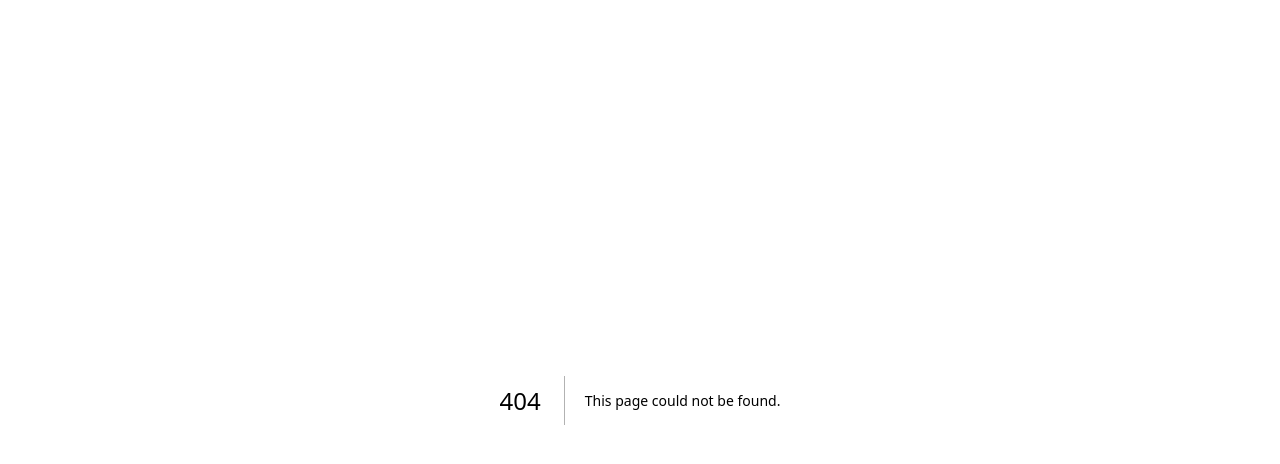
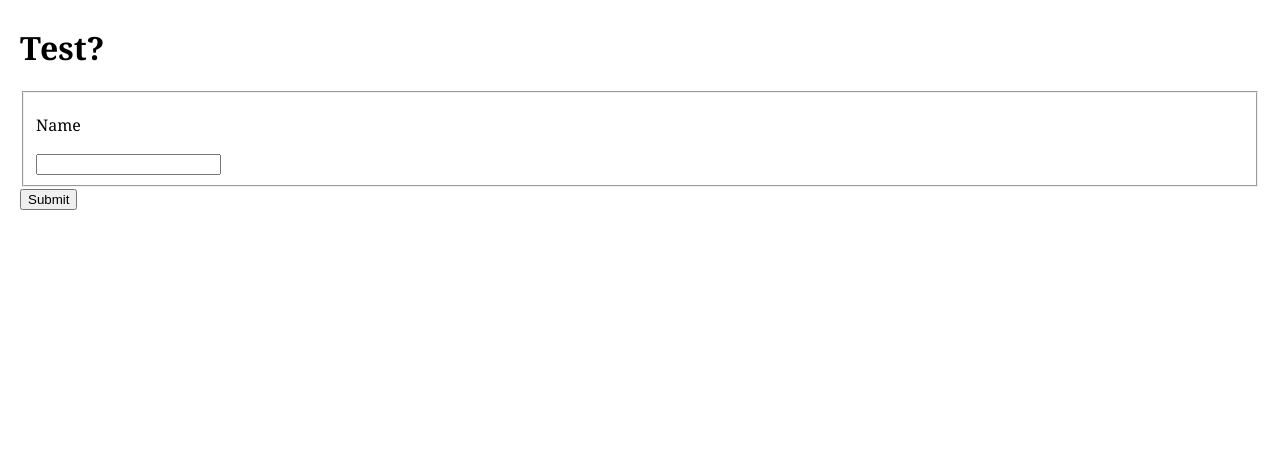
Before and after one commit to prgoodwin/nexttech, a Next.js app: page /form in a window 1280 px wide. Before the commit this address had no page. Shown: the top 464 px of the page. Built offline with nearby package versions, Linux system fonts and the light colour scheme.

Commit message:
scaling down title size

```diff
--- /dev/null
+++ b/src/pages/form.tsx
@@ -0,0 +1,26 @@
+import { useState } from 'react'
+
+export default function Form(){
+    const [submitting, setSubmitting] = useState(false);
+    const handleSubmit = (event: { preventDefault: () => void; }) => {
+        event.preventDefault();
+        setSubmitting(true);
+
+        alert('You have submitted the form.')
+    }
+
+    return (
+        <div className="form--wrapper">
+            <h1>Test?</h1>
+            <form onSubmit={handleSubmit}>
+                <fieldset>
+                    <label>
+                        <p>Name</p>
+                        <input name="name" />
+                    </label>
+                </fieldset>
+                <button type="submit">Submit</button>
+            </form>
+        </div>
+    )
+}
--- a/src/styles/globals.css
+++ b/src/styles/globals.css
@@ -28,7 +28,7 @@ nav {
   padding: 0px;
   display: flex;
   font-weight: 700;
-  font-size: 40px;
+  font-size: 25px;
   margin: 30px;
 }
 
@@ -49,6 +49,10 @@ nav {
   font-weight: 300;
   font-size: 1.25rem;
   margin: 0px;
+}
+
+.form--wrapper {
+  padding: 5px 20px;
 }
 
 /* :root {
```
Also changed, not shown: src/pages/index.tsx (+2 -6 lines).
